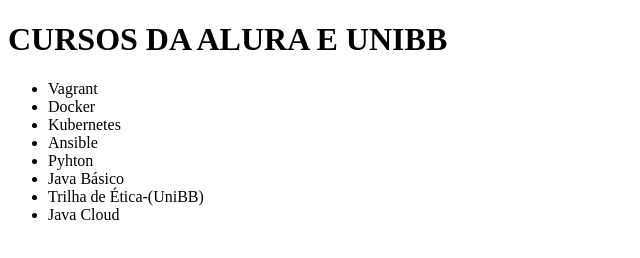
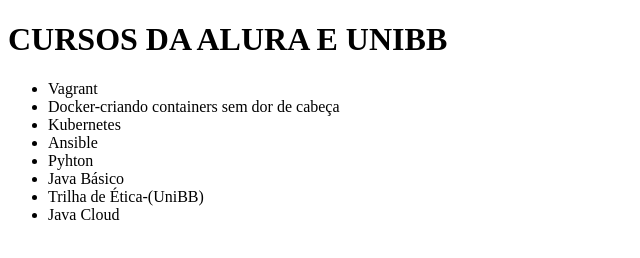
Before and after one commit to alexfranco7/alura-git, a plain HTML site: page index.html in a window 1280 px wide. Shown: the whole page, without its empty margins (0-640 px from the left). Drawn offline with Linux system fonts and the light colour scheme.

Commit message:
Atualizando nome do curso de Docker

```diff
--- a/index.html
+++ b/index.html
@@ -8,7 +8,7 @@
     <h1>CURSOS DA ALURA E UNIBB</h1>
    <ul>
        <li>Vagrant</li>
-       <li>Docker</li>
+       <li>Docker-criando containers sem dor de cabeça</li>
        <li>Kubernetes</li>
        <li>Ansible</li>
        <li>Pyhton</li>
```
